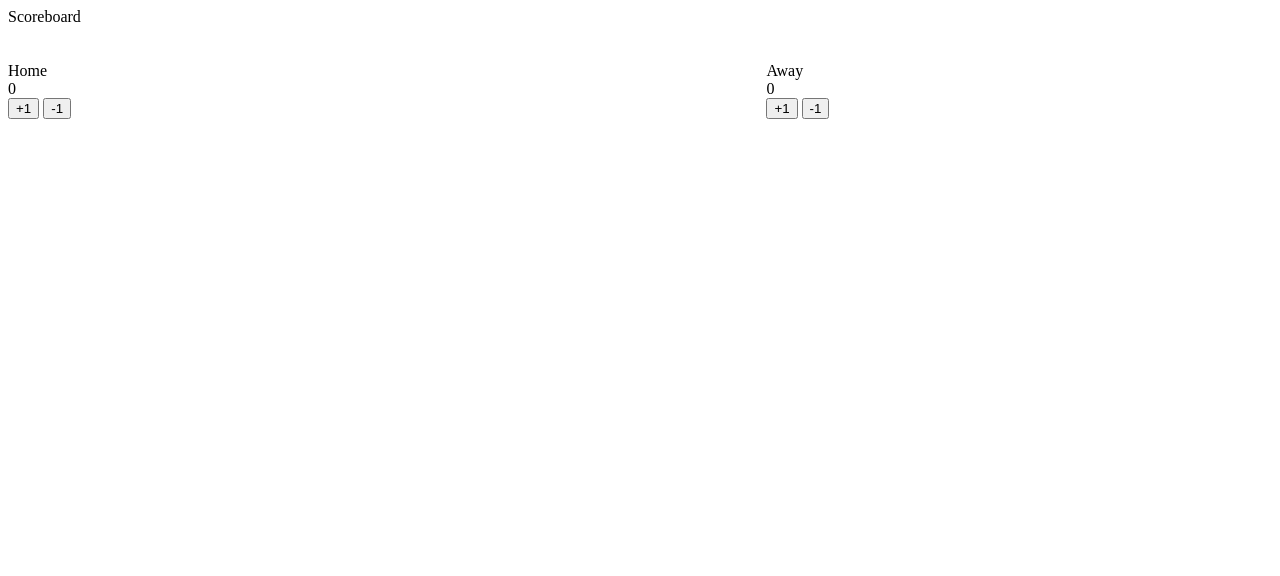
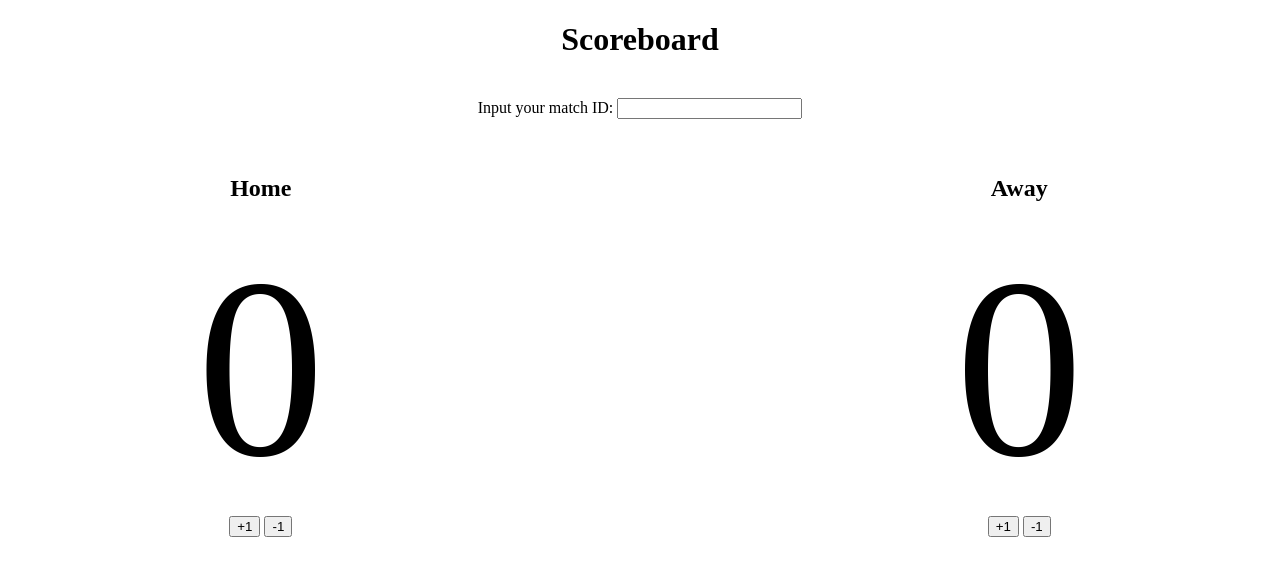
Before and after one commit to dwlim/scoreboard, a plain HTML site: page index.html in a window 1280 px wide. Drawn offline with Linux system fonts and the light colour scheme.

Commit message:
Add files via upload

```diff
--- a/index.html
+++ b/index.html
@@ -6,24 +6,26 @@
 </head>
 
 <body>
-  <div>
-    Scoreboard
+  <div style="text-align: center;">
+    <h1>Scoreboard</h1>
+    <br>
+    Input your match ID: <input id="matchID" type="text">
   </div>
 
   <br>
   <br>
 
-  <div style="width: 40%; float: left;">
-    Home
-    <div id="home-score">
+  <div style="width: 40%; float: left; text-align: center;">
+    <h2 id="home-name">Home</h2>
+    <div id="home-score" style="font-size: 16em;">
     </div>
     <button id="home-increment" type="button">+1</button>
     <button id="home-decrement" type="button">-1</button>
   </div>
 
-  <div style="width: 40%; float: right;">
-    Away
-    <div id="away-score">
+  <div style="width: 40%; float: right; text-align: center;">
+    <h2 id="away-name">Away</h2>
+    <div id="away-score" style="font-size: 16em;">
     </div>
     <button id="away-increment" type="button">+1</button>
     <button id="away-decrement" type="button">-1</button>
@@ -85,7 +87,7 @@
   function updateScore() {
     for (let index = 0; index < count.length; ++index) {
       if (count[index] >= count_limit && count[index] >= Math.min(...count) + 2) {
-        modal_body.innerHTML = teams[index] + " team won <br> Score was: <br> Home " + count[0] + " : "  + count[1] + " Away";
+        modal_body.innerHTML = teams[index] + " team won <br><br> Score was: <br> Home " + count[0] + " : "  + count[1] + " Away";
         modal.style.display = "block";
         break;
       }
@@ -109,7 +111,7 @@
   }
   modal_submit.addEventListener("click", function () {
     const url = "https://docs.google.com/forms/d/e/1FAIpQLScVKEZj_tNk21Oi55zyx8MHDUveWO0n815kyClXvK7dOSUaxw/viewform?usp=pp_url" +
-    "&entry.1775913345=" + count[0] + "&entry.2045439377=" + count[1] + "&entry.1640064163=" + "HomeAwayID"
+    "&entry.1775913345=" + count[0] + "&entry.2045439377=" + count[1] + "&entry.1640064163=" + document.getElementById("matchID").value
     window.open(url);
   })
 
@@ -121,6 +123,7 @@
     display: none;
     /* Hidden by default */
     position: fixed;
+    text-align: center;
     /* Stay in place */
     z-index: 1;
     /* Sit on top */
```
